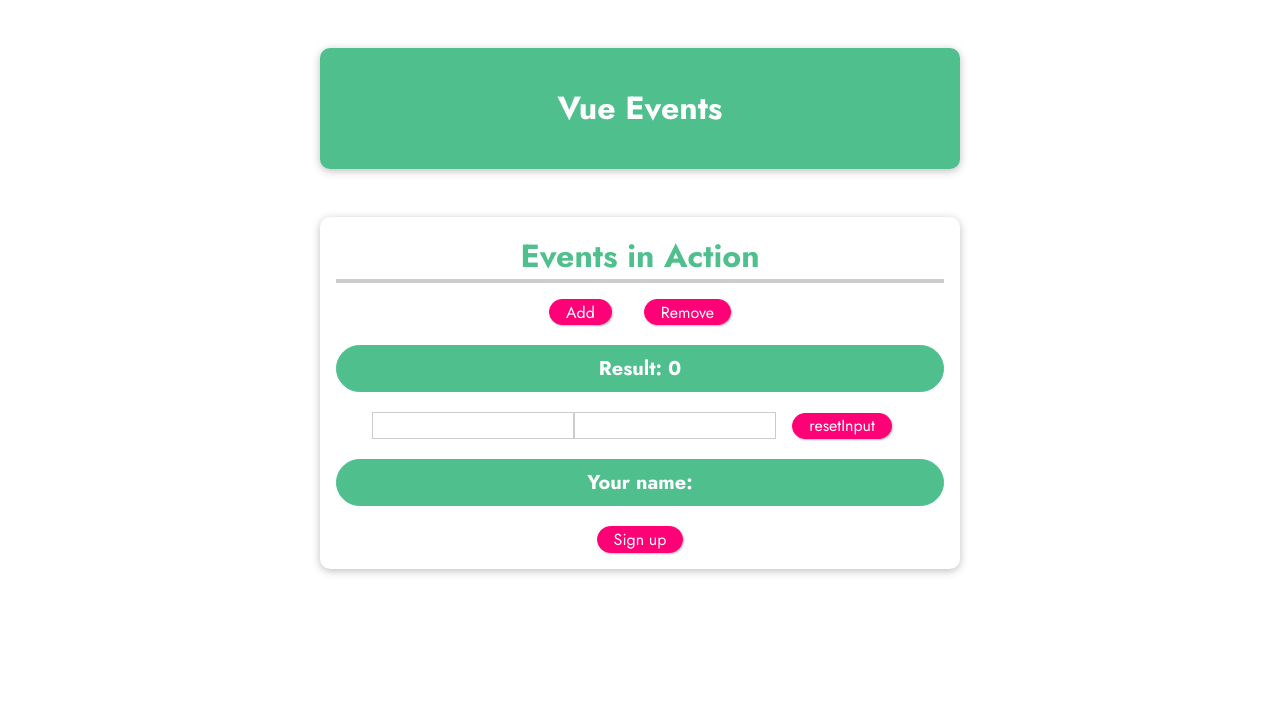
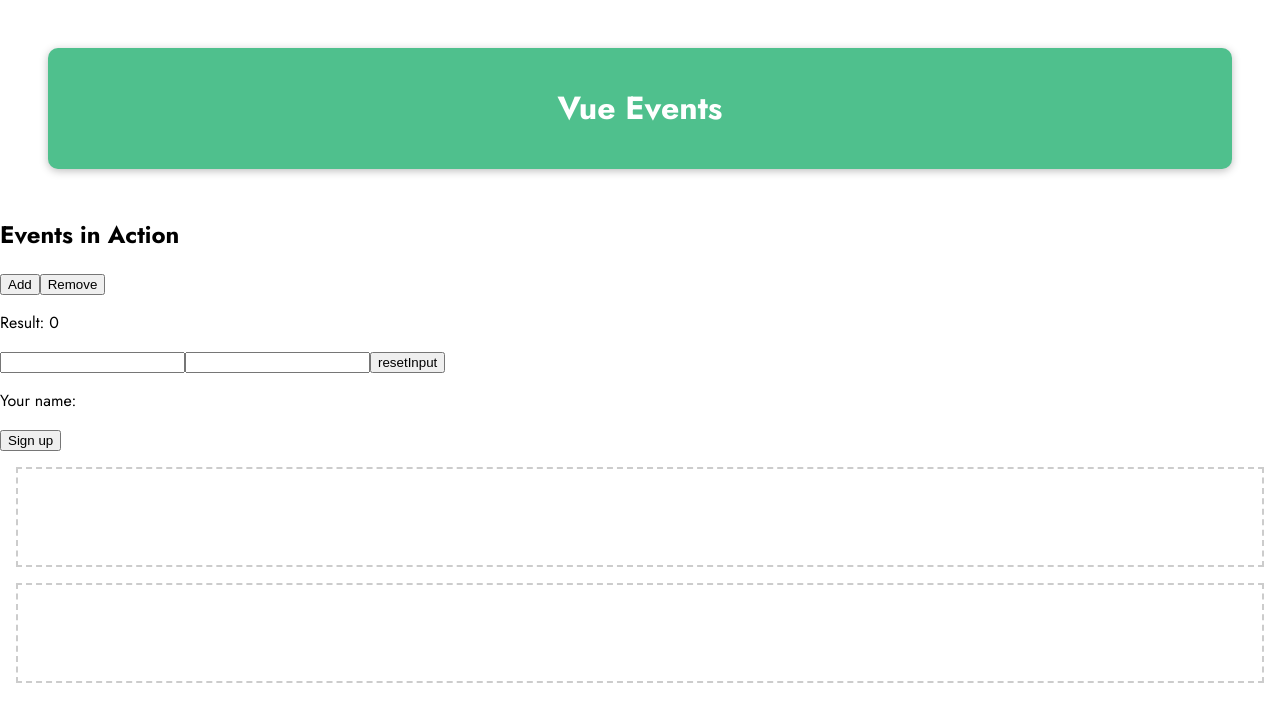
Before and after one commit to AlexanderMiraka/Vue-Course, a plain HTML site: page index.html in a window 1280 px wide. Drawn offline with nearby package versions, Linux system fonts and the light colour scheme.

Commit message:
Dynanim class rendering

```diff
--- a/app.js
+++ b/app.js
@@ -45,3 +45,33 @@
 });
 
 app.mount('#events');
+
+const app1 = Vue.createApp({
+  data() {
+    return {
+      boxASelected:false,
+      boxBSelected:false,
+      boxCSelected:false,
+    }
+  },
+  methods: {
+    boxSelected(box) {
+      if(box=== 'A') {
+        boxASelected = !this.boxASelected;
+      }
+      else if (box === 'B') {
+        boxBSelected = !this.boxBSelected;
+      }
+      else {
+        boxCSelected = !this.boxCSelected;
+      }
+    }
+  },
+  computed : {
+    boxAClasses () {
+      return {active: this.boxASelected};
+    }
+  }
+});
+
+app1.mount('#styling');
--- a/index.html
+++ b/index.html
@@ -30,5 +30,10 @@
         <button>Sign up</button>
       </form>
     </section>
+    <section>
+      <div class="demo" :class="boxAClasses" @click="boxSelected('A')""></div>
+      <div :class="['demo',{active: boxBSelected}]" @click="boxSelected('B')"></div>
+      <div class="demo" :class="{active: boxCSelected} "@click="boxSelected('C')"></div>
+    </section>
   </body>
 </html>
--- a/styles.css
+++ b/styles.css
@@ -12,69 +12,29 @@
 
 header {
   box-shadow: 0 2px 8px rgba(0, 0, 0, 0.26);
-  margin: 3rem auto;
+  margin: 3rem;
   border-radius: 10px;
   padding: 1rem;
   background-color: #4fc08d;
   color: white;
   text-align: center;
-  width: 90%;
-  max-width: 40rem;
 }
 
-#events {
+#styling {
   box-shadow: 0 2px 8px rgba(0, 0, 0, 0.26);
-  margin: 3rem auto;
+  margin: 3rem;
   border-radius: 10px;
   padding: 1rem;
   text-align: center;
-  width: 90%;
-  max-width: 40rem;
 }
 
-#events h2 {
-  font-size: 2rem;
-  border-bottom: 4px solid #ccc;
-  color: #4fc08d;
-  margin: 0 0 1rem 0;
+.demo {
+  width: calc(100% - 32px);
+  height: 100px;
+  margin: 16px;
+  border: 2px dashed #ccc;
 }
-
-#events p {
-  font-size: 1.25rem;
-  font-weight: bold;
-  border: 1px solid #4fc08d;
-  background-color: #4fc08d;
-  color: white;
-  padding: 0.5rem;
-  border-radius: 25px;
+.active {
+  border: 1px solid red;
+  background-color: salmon;
 }
-
-#events input {
-  font: inherit;
-  border: 1px solid #ccc;
-}
-
-#events input:focus {
-  outline: none;
-  border-color: #1b995e;
-  background-color: #d7fdeb;
-}
-
-#events button {
-  font: inherit;
-  cursor: pointer;
-  border: 1px solid #ff0077;
-  background-color: #ff0077;
-  color: white;
-  padding: 0.05rem 1rem;
-  box-shadow: 1px 1px 2px rgba(0, 0, 0, 0.26);
-  border-radius: 20px;
-  margin: 0 1rem;
-}
-
-#events button:hover,
-#events button:active {
-  background-color: #ec3169;
-  border-color: #ec3169;
-  box-shadow: 1px 1px 4px rgba(0, 0, 0, 0.26);
-}
```
